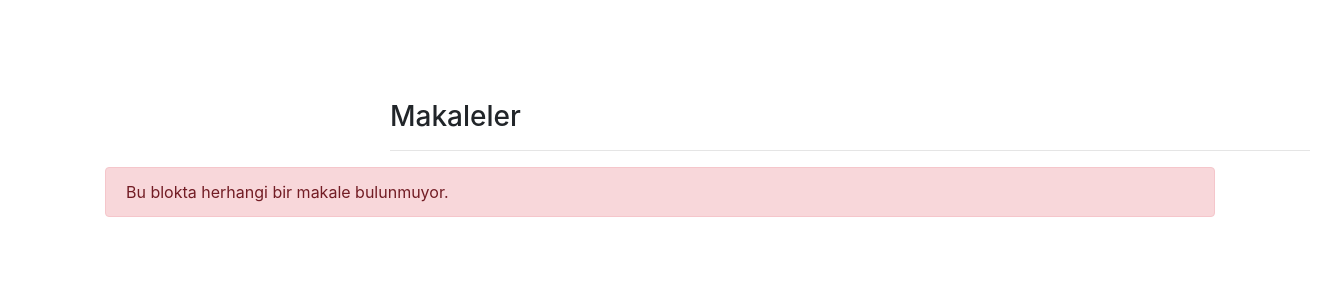
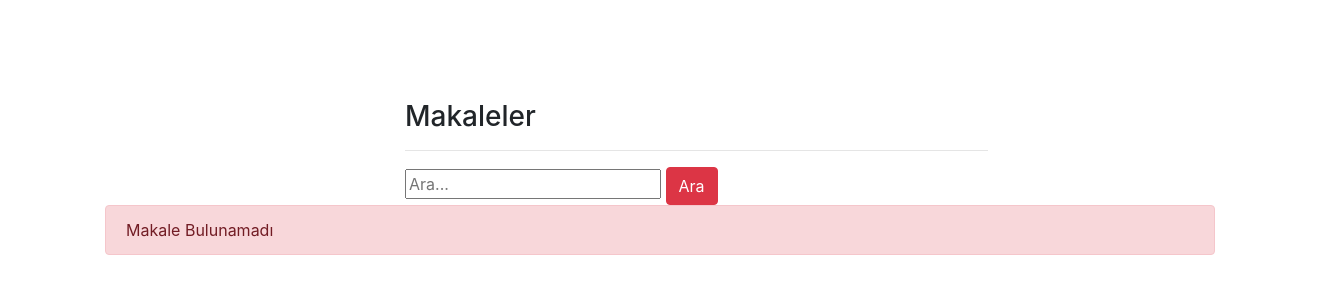
Before and after one commit to selametsamli/Django, a Django app: page /articles/ in a window 1320 px wide. Shown: the part 56-356 px from the top of the page. Run offline with Django 3.2, Linux system fonts and the light colour scheme; data that the repository does not hold is empty; some libraries are stand-ins or nearby versions.

Commit message:
search button

```diff
--- a/blog/article/views.py
+++ b/blog/article/views.py
@@ -7,9 +7,13 @@ from django.contrib.auth.decorators import login_required
 # Create your views here.
 
 def articles(request):
+    keyword = request.GET.get("keyword")
+
+    if keyword:
+        articles = Article.objects.filter(title__contains = keyword)
+        return render(request,"articles.html",{"articles":articles})
+
     articles = Article.objects.all()
-
-
     return render(request,"articles.html",{"articles":articles})
 
 
--- a/blog/templates/articles.html
+++ b/blog/templates/articles.html
@@ -6,9 +6,22 @@
 
 <div class="row">
     <div class="col-md-10 offset-md-3">
+            <div class="col-lg-8">
             <h3> Makaleler</h3>
             <hr>
+            </div>
+        </div>
+</div>
 
+<div class ="row">
+        <div class="col-md-10 offset-md-3">
+            <div class="col-lg-8">
+                <form>
+                     {% csrf_token %}
+                    <input type="text" name = "keyword" class="input-sm" maxlength="64" placeholder="Ara...">
+                  <button type="submit" class="btn btn-danger">Ara</button>
+                </form>
+          </div>
         </div>
 </div>
 
@@ -64,7 +77,7 @@
 
 
     {% else %}
-        <div class="alert alert-danger">Bu blokta herhangi bir makale bulunmuyor.</div>
+        <div class="alert alert-danger">Makale Bulunamadı</div>
     {% endif %}
 
 {% endblock body %}
```
